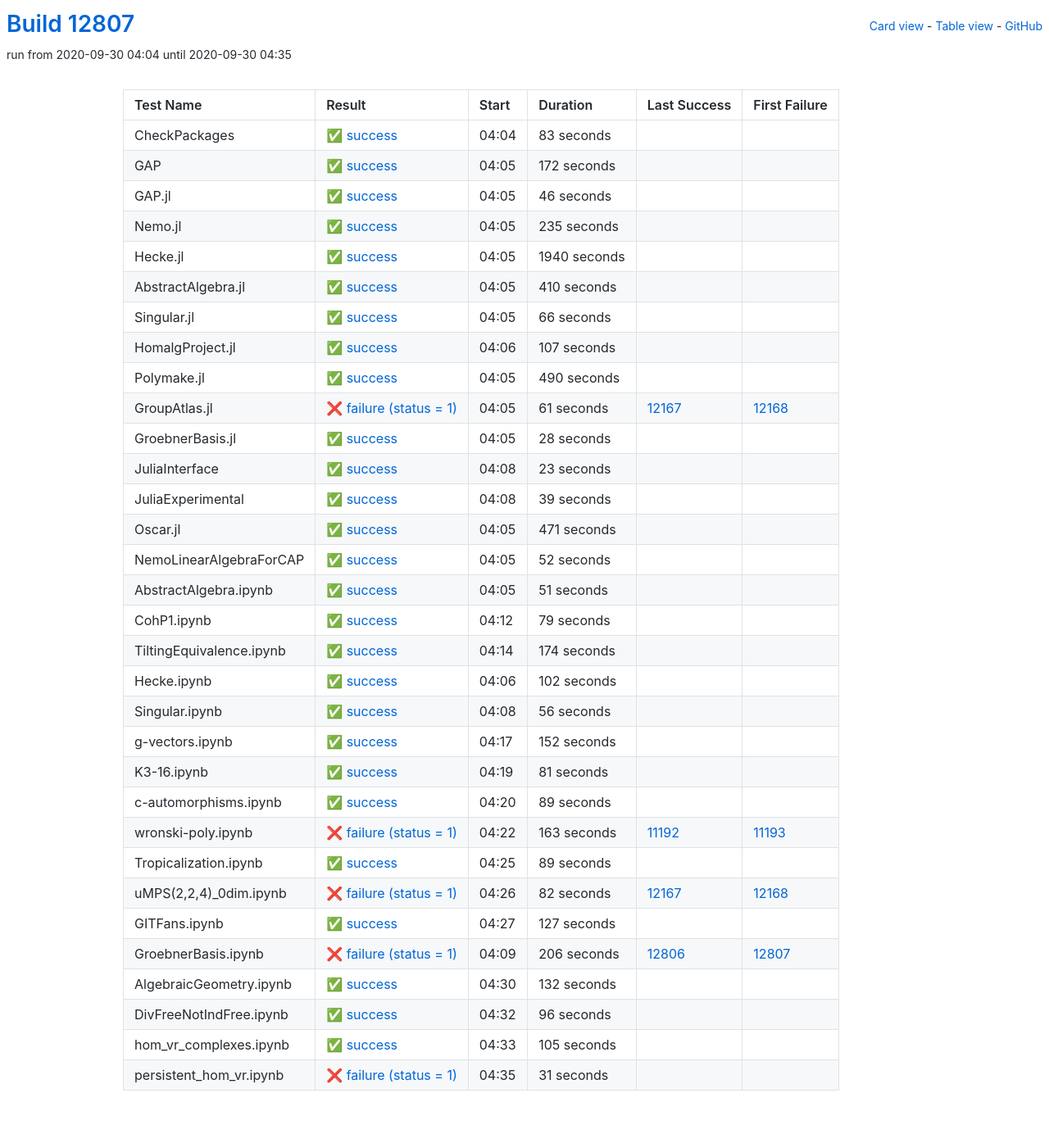
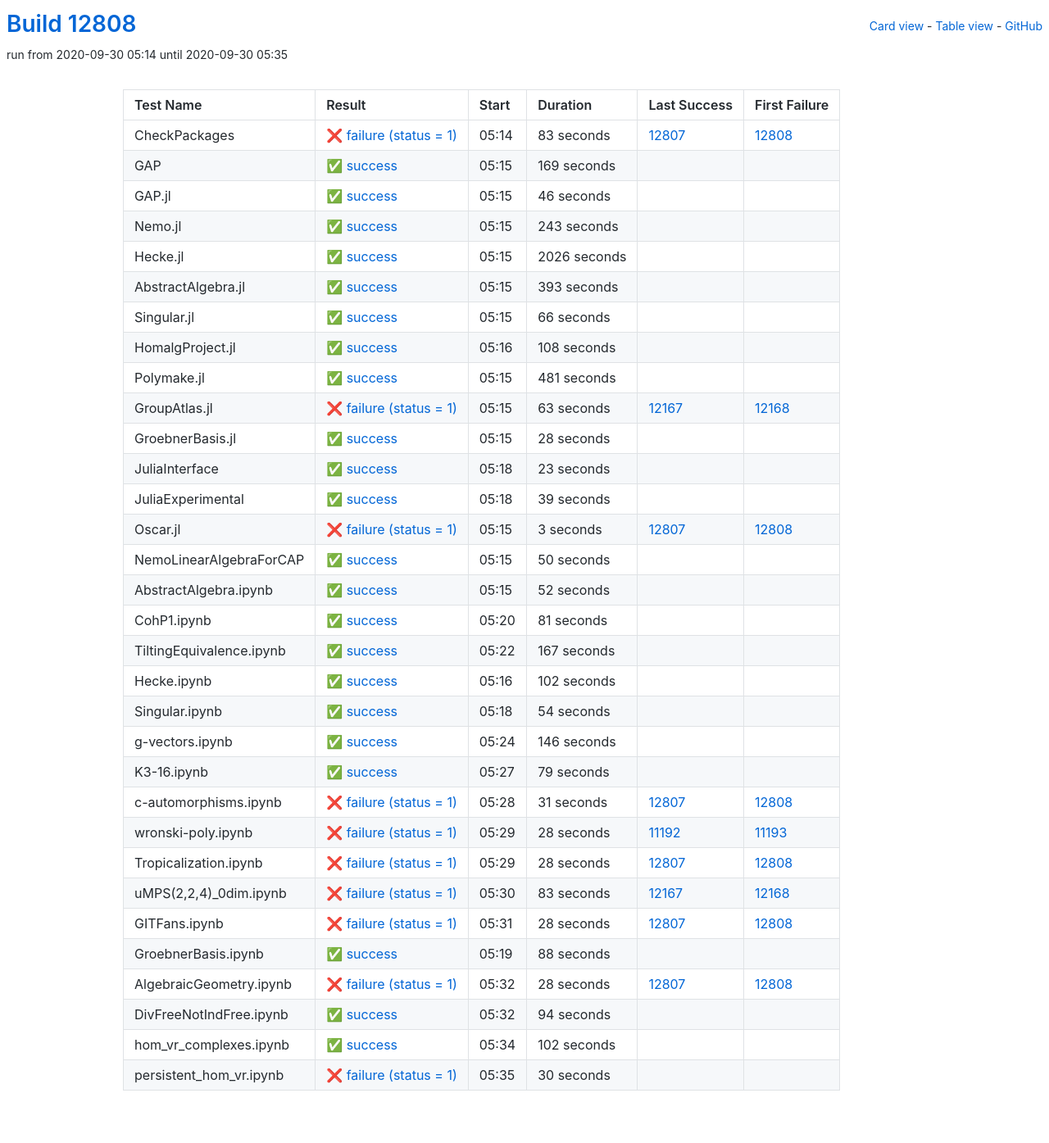
Before and after one commit to oscar-system/oscar-ci-status, a Jekyll site: the page built from table.html, in a window 1280 px wide. Shown: the whole page at 82% size. Built offline with Jekyll 4.4.1, drawn with Linux system fonts in a browser that asks for light colours.

Commit message:
Build #12808

```diff
--- a/_data/ci.yml
+++ b/_data/ci.yml
@@ -1,6 +1,6 @@
 ---
-build: 12807
-build_url: https://oscarci.mathematik.uni-kl.de/job/oscar/12807/
+build: 12808
+build_url: https://oscarci.mathematik.uni-kl.de/job/oscar/12808/
 job: oscar
 organization: oscar-system
 repo: oscar-ci-status
@@ -8,32 +8,32 @@
 tests:
 - name: CheckPackages
   id: checkpackages
-  log: https://oscarci.mathematik.uni-kl.de/job/oscar/12807/artifact/logs/build-12807/CheckPackages.log
-  start: 2020-09-30 04:04
+  log: https://oscarci.mathematik.uni-kl.de/job/oscar/12808/artifact/logs/build-12808/CheckPackages.log
+  start: 2020-09-30 05:14
+  success: false
+  exitcode: 1
+  status: failure
+  duration: 83
+  last_success: 12807
+  last_success_url: https://oscarci.mathematik.uni-kl.de/job/oscar/12807/
+  first_failure: 12808
+  first_failure_url: https://oscarci.mathematik.uni-kl.de/job/oscar/12808/
+- name: GAP
+  id: gap
+  log: https://oscarci.mathematik.uni-kl.de/job/oscar/12808/artifact/logs/build-12808/GAP.log
+  start: 2020-09-30 05:15
   success: true
   exitcode: 0
   status: success
-  duration: 83
-  last_success: false
-  last_success_url:
-  first_failure: false
-  first_failure_url:
-- name: GAP
-  id: gap
-  log: https://oscarci.mathematik.uni-kl.de/job/oscar/12807/artifact/logs/build-12807/GAP.log
-  start: 2020-09-30 04:05
-  success: true
-  exitcode: 0
-  status: success
-  duration: 172
+  duration: 169
   last_success: false
   last_success_url:
   first_failure: false
   first_failure_url:
 - name: GAP.jl
   id: gap-jl
-  log: https://oscarci.mathematik.uni-kl.de/job/oscar/12807/artifact/logs/build-12807/GAP.jl.log
-  start: 2020-09-30 04:05
+  log: https://oscarci.mathematik.uni-kl.de/job/oscar/12808/artifact/logs/build-12808/GAP.jl.log
+  start: 2020-09-30 05:15
   success: true
   exitcode: 0
   status: success
@@ -44,44 +44,44 @@
   first_failure_url:
 - name: Nemo.jl
   id: nemo-jl
-  log: https://oscarci.mathematik.uni-kl.de/job/oscar/12807/artifact/logs/build-12807/Nemo.jl.log
-  start: 2020-09-30 04:05
+  log: https://oscarci.mathematik.uni-kl.de/job/oscar/12808/artifact/logs/build-12808/Nemo.jl.log
+  start: 2020-09-30 05:15
   success: true
   exitcode: 0
   status: success
-  duration: 235
+  duration: 243
   last_success: false
   last_success_url:
   first_failure: false
   first_failure_url:
 - name: Hecke.jl
   id: hecke-jl
-  log: https://oscarci.mathematik.uni-kl.de/job/oscar/12807/artifact/logs/build-12807/Hecke.jl.log
-  start: 2020-09-30 04:05
+  log: https://oscarci.mathematik.uni-kl.de/job/oscar/12808/artifact/logs/build-12808/Hecke.jl.log
+  start: 2020-09-30 05:15
   success: true
   exitcode: 0
   status: success
-  duration: 1940
+  duration: 2026
   last_success: false
   last_success_url:
   first_failure: false
   first_failure_url:
 - name: AbstractAlgebra.jl
   id: abstractalgebra-jl
-  log: https://oscarci.mathematik.uni-kl.de/job/oscar/12807/artifact/logs/build-12807/AbstractAlgebra.jl.log
-  start: 2020-09-30 04:05
+  log: https://oscarci.mathematik.uni-kl.de/job/oscar/12808/artifact/logs/build-12808/AbstractAlgebra.jl.log
+  start: 2020-09-30 05:15
   success: true
   exitcode: 0
   status: success
-  duration: 410
+  duration: 393
   last_success: false
   last_success_url:
   first_failure: false
   first_failure_url:
 - name: Singular.jl
   id: singular-jl
-  log: https://oscarci.mathematik.uni-kl.de/job/oscar/12807/artifact/logs/build-12807/Singular.jl.log
-  start: 2020-09-30 04:05
+  log: https://oscarci.mathematik.uni-kl.de/job/oscar/12808/artifact/logs/build-12808/Singular.jl.log
+  start: 2020-09-30 05:15
   success: true
   exitcode: 0
   status: success
@@ -92,44 +92,44 @@
   first_failure_url:
 - name: HomalgProject.jl
   id: homalgproject-jl
-  log: https://oscarci.mathematik.uni-kl.de/job/oscar/12807/artifact/logs/build-12807/HomalgProject.jl.log
-  start: 2020-09-30 04:06
+  log: https://oscarci.mathematik.uni-kl.de/job/oscar/12808/artifact/logs/build-12808/HomalgProject.jl.log
+  start: 2020-09-30 05:16
   success: true
   exitcode: 0
   status: success
-  duration: 107
+  duration: 108
   last_success: false
   last_success_url:
   first_failure: false
   first_failure_url:
 - name: Polymake.jl
   id: polymake-jl
-  log: https://oscarci.mathematik.uni-kl.de/job/oscar/12807/artifact/logs/build-12807/Polymake.jl.log
-  start: 2020-09-30 04:05
+  log: https://oscarci.mathematik.uni-kl.de/job/oscar/12808/artifact/logs/build-12808/Polymake.jl.log
+  start: 2020-09-30 05:15
   success: true
   exitcode: 0
   status: success
-  duration: 490
+  duration: 481
   last_success: false
   last_success_url:
   first_failure: false
   first_failure_url:
 - name: GroupAtlas.jl
   id: groupatlas-jl
-  log: https://oscarci.mathematik.uni-kl.de/job/oscar/12807/artifact/logs/build-12807/GroupAtlas.jl.log
-  start: 2020-09-30 04:05
+  log: https://oscarci.mathematik.uni-kl.de/job/oscar/12808/artifact/logs/build-12808/GroupAtlas.jl.log
+  start: 2020-09-30 05:15
   success: false
   exitcode: 1
   status: failure
-  duration: 61
+  duration: 63
   last_success: 12167
   last_success_url: https://oscarci.mathematik.uni-kl.de/job/oscar/12167/
   first_failure: 12168
   first_failure_url: https://oscarci.mathematik.uni-kl.de/job/oscar/12168/
 - name: GroebnerBasis.jl
   id: groebnerbasis-jl
-  log: https://oscarci.mathematik.uni-kl.de/job/oscar/12807/artifact/logs/build-12807/GroebnerBasis.jl.log
-  start: 2020-09-30 04:05
+  log: https://oscarci.mathematik.uni-kl.de/job/oscar/12808/artifact/logs/build-12808/GroebnerBasis.jl.log
+  start: 2020-09-30 05:15
   success: true
   exitcode: 0
   status: success
@@ -140,8 +140,8 @@
   first_failure_url:
 - name: JuliaInterface
   id: juliainterface
-  log: https://oscarci.mathematik.uni-kl.de/job/oscar/12807/artifact/logs/build-12807/JuliaInterface.log
-  start: 2020-09-30 04:08
+  log: https://oscarci.mathematik.uni-kl.de/job/oscar/12808/artifact/logs/build-12808/JuliaInterface.log
+  start: 2020-09-30 05:18
   success: true
   exitcode: 0
   status: success
@@ -152,8 +152,8 @@
   first_failure_url:
 - name: JuliaExperimental
   id: juliaexperimental
-  log: https://oscarci.mathematik.uni-kl.de/job/oscar/12807/artifact/logs/build-12807/JuliaExperimental.log
-  start: 2020-09-30 04:08
+  log: https://oscarci.mathematik.uni-kl.de/job/oscar/12808/artifact/logs/build-12808/JuliaExperimental.log
+  start: 2020-09-30 05:18
   success: true
   exitcode: 0
   status: success
@@ -164,20 +164,32 @@
   first_failure_url:
 - name: Oscar.jl
   id: oscar-jl
-  log: https://oscarci.mathematik.uni-kl.de/job/oscar/12807/artifact/logs/build-12807/Oscar.jl.log
-  start: 2020-09-30 04:05
+  log: https://oscarci.mathematik.uni-kl.de/job/oscar/12808/artifact/logs/build-12808/Oscar.jl.log
+  start: 2020-09-30 05:15
+  success: false
+  exitcode: 1
+  status: failure
+  duration: 3
+  last_success: 12807
+  last_success_url: https://oscarci.mathematik.uni-kl.de/job/oscar/12807/
+  first_failure: 12808
+  first_failure_url: https://oscarci.mathematik.uni-kl.de/job/oscar/12808/
+- name: NemoLinearAlgebraForCAP
+  id: nemolinearalgebraforcap
+  log: https://oscarci.mathematik.uni-kl.de/job/oscar/12808/artifact/logs/build-12808/NemoLinearAlgebraForCAP.log
+  start: 2020-09-30 05:15
   success: true
   exitcode: 0
   status: success
-  duration: 471
+  duration: 50
   last_success: false
   last_success_url:
   first_failure: false
   first_failure_url:
-- name: NemoLinearAlgebraForCAP
-  id: nemolinearalgebraforcap
-  log: https://oscarci.mathematik.uni-kl.de/job/oscar/12807/artifact/logs/build-12807/NemoLinearAlgebraForCAP.log
-  start: 2020-09-30 04:05
+- name: AbstractAlgebra.ipynb
+  id: abstractalgebra-ipynb
+  log: https://oscarci.mathematik.uni-kl.de/job/oscar/12808/artifact/logs/build-12808/AbstractAlgebra.ipynb.log
+  start: 2020-09-30 05:15
   success: true
   exitcode: 0
   status: success
@@ -186,46 +198,34 @@
   last_success_url:
   first_failure: false
   first_failure_url:
-- name: AbstractAlgebra.ipynb
-  id: abstractalgebra-ipynb
-  log: https://oscarci.mathematik.uni-kl.de/job/oscar/12807/artifact/logs/build-12807/AbstractAlgebra.ipynb.log
-  start: 2020-09-30 04:05
+- name: CohP1.ipynb
+  id: cohp1-ipynb
+  log: https://oscarci.mathematik.uni-kl.de/job/oscar/12808/artifact/logs/build-12808/CohP1.ipynb.log
+  start: 2020-09-30 05:20
   success: true
   exitcode: 0
   status: success
-  duration: 51
-  last_success: false
-  last_success_url:
-  first_failure: false
-  first_failure_url:
-- name: CohP1.ipynb
-  id: cohp1-ipynb
-  log: https://oscarci.mathematik.uni-kl.de/job/oscar/12807/artifact/logs/build-12807/CohP1.ipynb.log
-  start: 2020-09-30 04:12
-  success: true
-  exitcode: 0
-  status: success
-  duration: 79
+  duration: 81
   last_success: false
   last_success_url:
   first_failure: false
   first_failure_url:
 - name: TiltingEquivalence.ipynb
   id: tiltingequivalence-ipynb
-  log: https://oscarci.mathematik.uni-kl.de/job/oscar/12807/artifact/logs/build-12807/TiltingEquivalence.ipynb.log
-  start: 2020-09-30 04:14
+  log: https://oscarci.mathematik.uni-kl.de/job/oscar/12808/artifact/logs/build-12808/TiltingEquivalence.ipynb.log
+  start: 2020-09-30 05:22
   success: true
   exitcode: 0
   status: success
-  duration: 174
+  duration: 167
   last_success: false
   last_success_url:
   first_failure: false
   first_failure_url:
 - name: Hecke.ipynb
   id: hecke-ipynb
-  log: https://oscarci.mathematik.uni-kl.de/job/oscar/12807/artifact/logs/build-12807/Hecke.ipynb.log
-  start: 2020-09-30 04:06
+  log: https://oscarci.mathematik.uni-kl.de/job/oscar/12808/artifact/logs/build-12808/Hecke.ipynb.log
+  start: 2020-09-30 05:16
   success: true
   exitcode: 0
   status: success
@@ -236,156 +236,156 @@
   first_failure_url:
 - name: Singular.ipynb
   id: singular-ipynb
-  log: https://oscarci.mathematik.uni-kl.de/job/oscar/12807/artifact/logs/build-12807/Singular.ipynb.log
-  start: 2020-09-30 04:08
+  log: https://oscarci.mathematik.uni-kl.de/job/oscar/12808/artifact/logs/build-12808/Singular.ipynb.log
+  start: 2020-09-30 05:18
   success: true
   exitcode: 0
   status: success
-  duration: 56
+  duration: 54
   last_success: false
   last_success_url:
   first_failure: false
   first_failure_url:
 - name: g-vectors.ipynb
   id: g-vectors-ipynb
-  log: https://oscarci.mathematik.uni-kl.de/job/oscar/12807/artifact/logs/build-12807/g-vectors.ipynb.log
-  start: 2020-09-30 04:17
+  log: https://oscarci.mathematik.uni-kl.de/job/oscar/12808/artifact/logs/build-12808/g-vectors.ipynb.log
+  start: 2020-09-30 05:24
   success: true
   exitcode: 0
   status: success
-  duration: 152
+  duration: 146
   last_success: false
   last_success_url:
   first_failure: false
   first_failure_url:
 - name: K3-16.ipynb
   id: k3-16-ipynb
-  log: https://oscarci.mathematik.uni-kl.de/job/oscar/12807/artifact/logs/build-12807/K3-16.ipynb.log
-  start: 2020-09-30 04:19
+  log: https://oscarci.mathematik.uni-kl.de/job/oscar/12808/artifact/logs/build-12808/K3-16.ipynb.log
+  start: 2020-09-30 05:27
   success: true
   exitcode: 0
   status: success
-  duration: 81
+  duration: 79
   last_success: false
   last_success_url:
   first_failure: false
   first_failure_url:
 - name: c-automorphisms.ipynb
   id: c-automorphisms-ipynb
-  log: https://oscarci.mathematik.uni-kl.de/job/oscar/12807/artifact/logs/build-12807/c-automorphisms.ipynb.log
-  start: 2020-09-30 04:20
-  success: true
-  exitcode: 0
-  status: success
-  duration: 89
-  last_success: false
-  last_success_url:
-  first_failure: false
-  first_failure_url:
-- name: wronski-poly.ipynb
-  id: wronski-poly-ipynb
-  log: https://oscarci.mathematik.uni-kl.de/job/oscar/12807/artifact/logs/build-12807/wronski-poly.ipynb.log
-  start: 2020-09-30 04:22
+  log: https://oscarci.mathematik.uni-kl.de/job/oscar/12808/artifact/logs/build-12808/c-automorphisms.ipynb.log
+  start: 2020-09-30 05:28
   success: false
   exitcode: 1
   status: failure
-  duration: 163
+  duration: 31
+  last_success: 12807
+  last_success_url: https://oscarci.mathematik.uni-kl.de/job/oscar/12807/
+  first_failure: 12808
+  first_failure_url: https://oscarci.mathematik.uni-kl.de/job/oscar/12808/
+- name: wronski-poly.ipynb
+  id: wronski-poly-ipynb
+  log: https://oscarci.mathematik.uni-kl.de/job/oscar/12808/artifact/logs/build-12808/wronski-poly.ipynb.log
+  start: 2020-09-30 05:29
+  success: false
+  exitcode: 1
+  status: failure
+  duration: 28
   last_success: 11192
   last_success_url: https://oscarci.mathematik.uni-kl.de/job/oscar/11192/
   first_failure: 11193
   first_failure_url: https://oscarci.mathematik.uni-kl.de/job/oscar/11193/
 - name: Tropicalization.ipynb
   id: tropicalization-ipynb
-  log: https://oscarci.mathematik.uni-kl.de/job/oscar/12807/artifact/logs/build-12807/Tropicalization.ipynb.log
-  start: 2020-09-30 04:25
-  success: true
-  exitcode: 0
-  status: success
-  duration: 89
-  last_success: false
-  last_success_url:
-  first_failure: false
-  first_failure_url:
-- name: uMPS(2,2,4)_0dim.ipynb
-  id: umps-2-2-4-0dim-ipynb
-  log: https://oscarci.mathematik.uni-kl.de/job/oscar/12807/artifact/logs/build-12807/uMPS-2-2-4-_0dim.ipynb.log
-  start: 2020-09-30 04:26
+  log: https://oscarci.mathematik.uni-kl.de/job/oscar/12808/artifact/logs/build-12808/Tropicalization.ipynb.log
+  start: 2020-09-30 05:29
   success: false
   exitcode: 1
   status: failure
-  duration: 82
+  duration: 28
+  last_success: 12807
+  last_success_url: https://oscarci.mathematik.uni-kl.de/job/oscar/12807/
+  first_failure: 12808
+  first_failure_url: https://oscarci.mathematik.uni-kl.de/job/oscar/12808/
+- name: uMPS(2,2,4)_0dim.ipynb
+  id: umps-2-2-4-0dim-ipynb
+  log: https://oscarci.mathematik.uni-kl.de/job/oscar/12808/artifact/logs/build-12808/uMPS-2-2-4-_0dim.ipynb.log
+  start: 2020-09-30 05:30
+  success: false
+  exitcode: 1
+  status: failure
+  duration: 83
   last_success: 12167
   last_success_url: https://oscarci.mathematik.uni-kl.de/job/oscar/12167/
   first_failure: 12168
   first_failure_url: https://oscarci.mathematik.uni-kl.de/job/oscar/12168/
 - name: GITFans.ipynb
   id: gitfans-ipynb
-  log: https://oscarci.mathematik.uni-kl.de/job/oscar/12807/artifact/logs/build-12807/GITFans.ipynb.log
-  start: 2020-09-30 04:27
+  log: https://oscarci.mathematik.uni-kl.de/job/oscar/12808/artifact/logs/build-12808/GITFans.ipynb.log
+  start: 2020-09-30 05:31
+  success: false
+  exitcode: 1
+  status: failure
+  duration: 28
+  last_success: 12807
+  last_success_url: https://oscarci.mathematik.uni-kl.de/job/oscar/12807/
+  first_failure: 12808
+  first_failure_url: https://oscarci.mathematik.uni-kl.de/job/oscar/12808/
+- name: GroebnerBasis.ipynb
+  id: groebnerbasis-ipynb
+  log: https://oscarci.mathematik.uni-kl.de/job/oscar/12808/artifact/logs/build-12808/GroebnerBasis.ipynb.log
+  start: 2020-09-30 05:19
   success: true
   exitcode: 0
   status: success
-  duration: 127
+  duration: 88
   last_success: false
   last_success_url:
   first_failure: false
   first_failure_url:
-- name: GroebnerBasis.ipynb
-  id: groebnerbasis-ipynb
-  log: https://oscarci.mathematik.uni-kl.de/job/oscar/12807/artifact/logs/build-12807/GroebnerBasis.ipynb.log
-  start: 2020-09-30 04:09
+- name: AlgebraicGeometry.ipynb
+  id: algebraicgeometry-ipynb
+  log: https://oscarci.mathematik.uni-kl.de/job/oscar/12808/artifact/logs/build-12808/AlgebraicGeometry.ipynb.log
+  start: 2020-09-30 05:32
   success: false
   exitcode: 1
   status: failure
-  duration: 206
-  last_success: 12806
-  last_success_url: https://oscarci.mathematik.uni-kl.de/job/oscar/12806/
-  first_failure: 12807
-  first_failure_url: https://oscarci.mathematik.uni-kl.de/job/oscar/12807/
-- name: AlgebraicGeometry.ipynb
-  id: algebraicgeometry-ipynb
-  log: https://oscarci.mathematik.uni-kl.de/job/oscar/12807/artifact/logs/build-12807/AlgebraicGeometry.ipynb.log
-  start: 2020-09-30 04:30
+  duration: 28
+  last_success: 12807
+  last_success_url: https://oscarci.mathematik.uni-kl.de/job/oscar/12807/
+  first_failure: 12808
+  first_failure_url: https://oscarci.mathematik.uni-kl.de/job/oscar/12808/
+- name: DivFreeNotIndFree.ipynb
+  id: divfreenotindfree-ipynb
+  log: https://oscarci.mathematik.uni-kl.de/job/oscar/12808/artifact/logs/build-12808/DivFreeNotIndFree.ipynb.log
+  start: 2020-09-30 05:32
   success: true
   exitcode: 0
   status: success
-  duration: 132
-  last_success: false
-  last_success_url:
-  first_failure: false
-  first_failure_url:
-- name: DivFreeNotIndFree.ipynb
-  id: divfreenotindfree-ipynb
-  log: https://oscarci.mathematik.uni-kl.de/job/oscar/12807/artifact/logs/build-12807/DivFreeNotIndFree.ipynb.log
-  start: 2020-09-30 04:32
-  success: true
-  exitcode: 0
-  status: success
-  duration: 96
+  duration: 94
   last_success: false
   last_success_url:
   first_failure: false
   first_failure_url:
 - name: hom_vr_complexes.ipynb
   id: hom-vr-complexes-ipynb
-  log: https://oscarci.mathematik.uni-kl.de/job/oscar/12807/artifact/logs/build-12807/hom_vr_complexes.ipynb.log
-  start: 2020-09-30 04:33
+  log: https://oscarci.mathematik.uni-kl.de/job/oscar/12808/artifact/logs/build-12808/hom_vr_complexes.ipynb.log
+  start: 2020-09-30 05:34
   success: true
   exitcode: 0
   status: success
-  duration: 105
+  duration: 102
   last_success: false
   last_success_url:
   first_failure: false
   first_failure_url:
 - name: persistent_hom_vr.ipynb
   id: persistent-hom-vr-ipynb
-  log: https://oscarci.mathematik.uni-kl.de/job/oscar/12807/artifact/logs/build-12807/persistent_hom_vr.ipynb.log
-  start: 2020-09-30 04:35
+  log: https://oscarci.mathematik.uni-kl.de/job/oscar/12808/artifact/logs/build-12808/persistent_hom_vr.ipynb.log
+  start: 2020-09-30 05:35
   success: false
   exitcode: 1
   status: failure
-  duration: 31
+  duration: 30
   last_success: false
   last_success_url:
   first_failure: false
```
Also changed, not shown: README.md.
